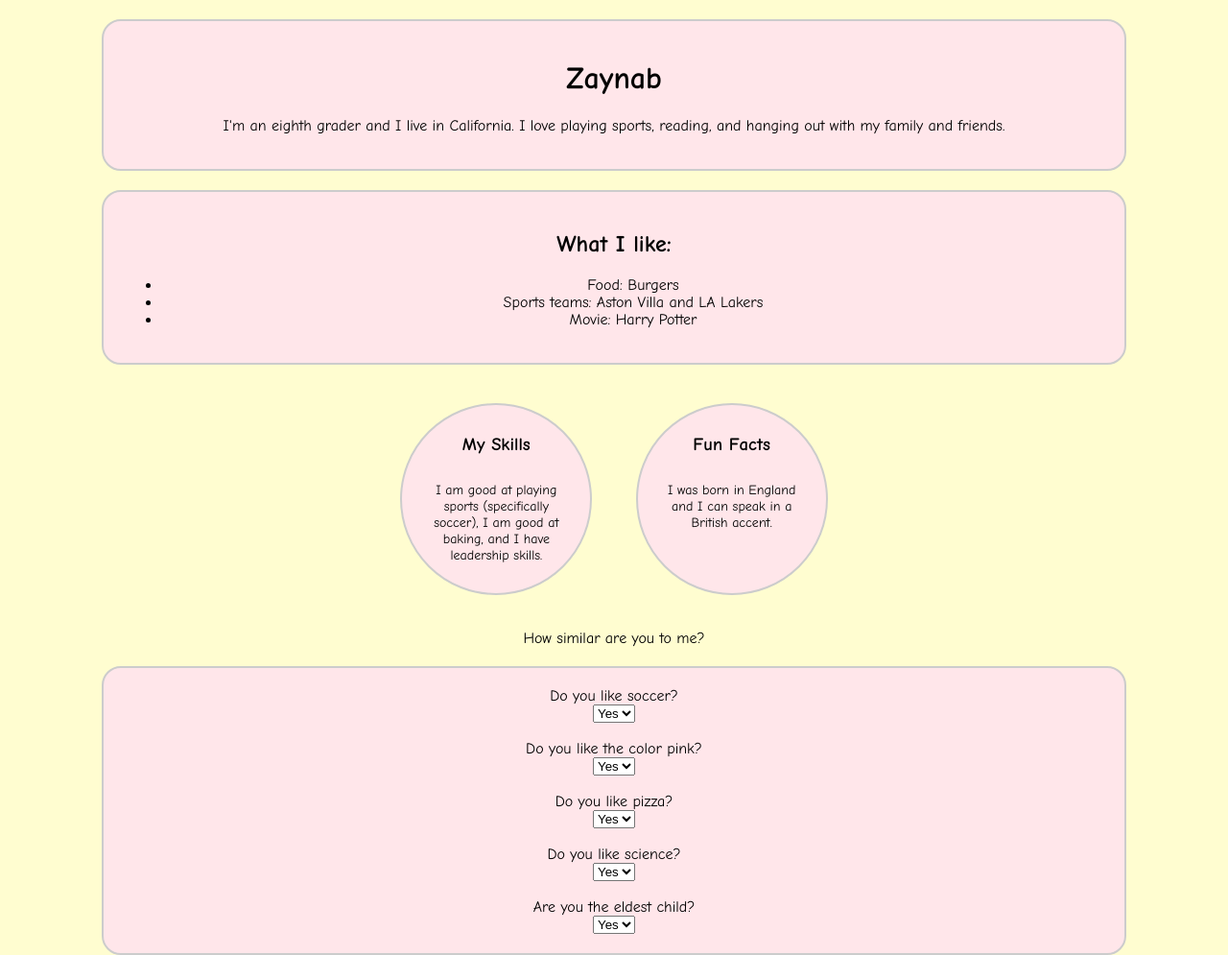
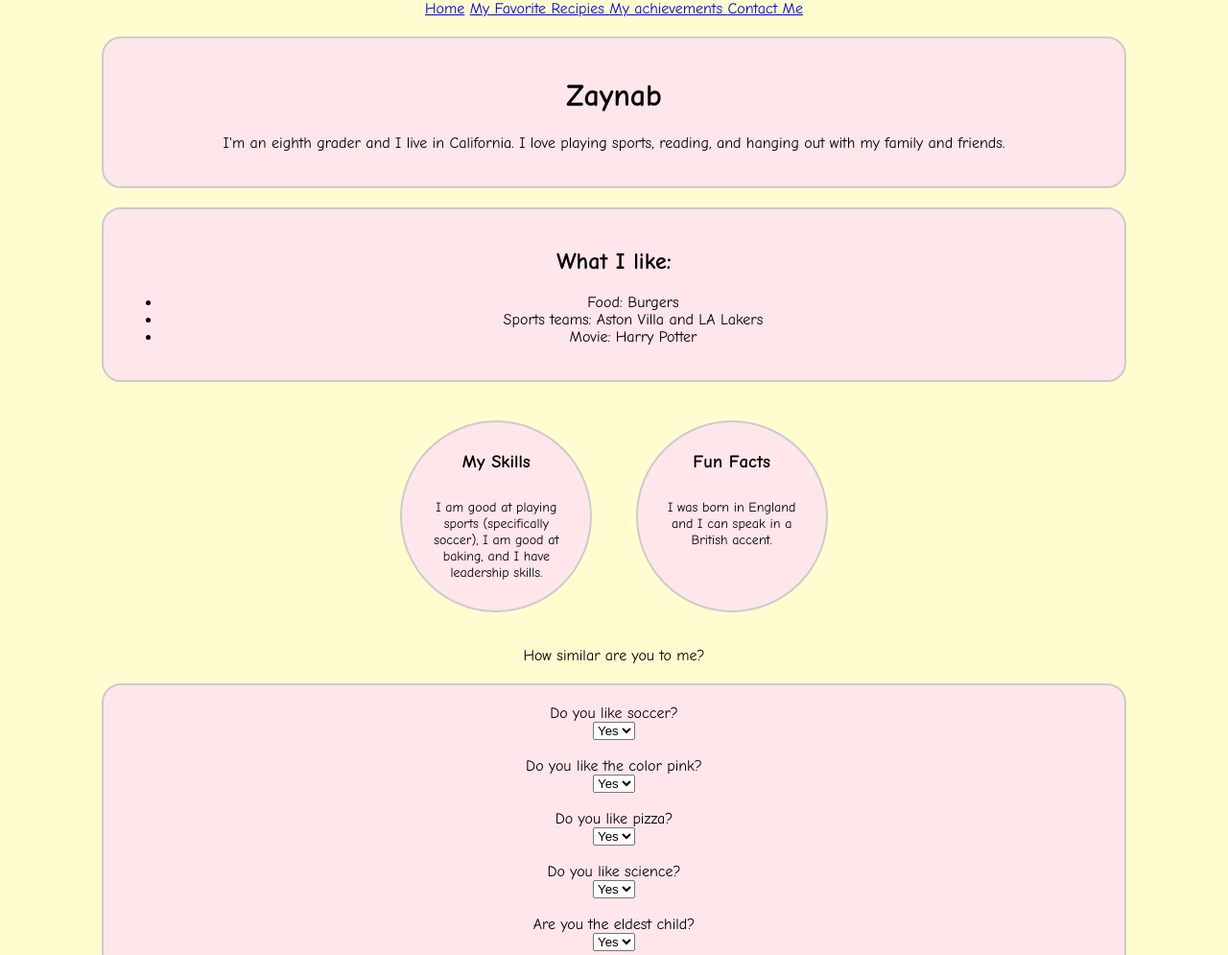
Before and after one commit to zmcodes211/Personal-Page, a plain HTML site: page index.html in a window 1280 px wide. Shown: the top 995 px of the page at 96% size. Drawn offline with Linux system fonts and the light colour scheme.

Commit message:
updated index.html
Brought over code from code pen which includes nav bar.

```diff
--- a/index.html
+++ b/index.html
@@ -1,4 +1,3 @@
-
 <!DOCTYPE html>
 <html>
 <head>
@@ -50,7 +49,12 @@
     </style>
 </head>
 <body>
-
+<nav>
+    <a href="home.html">Home</a>
+    <a href="recipies.html">My Favorite Recipies </a>
+    <a href="achievements.html">My achievements </a>
+    <a href="contact.html">Contact Me </a>
+</nav>
 
     <div class="section">
         <h1>Zaynab</h1>
```
